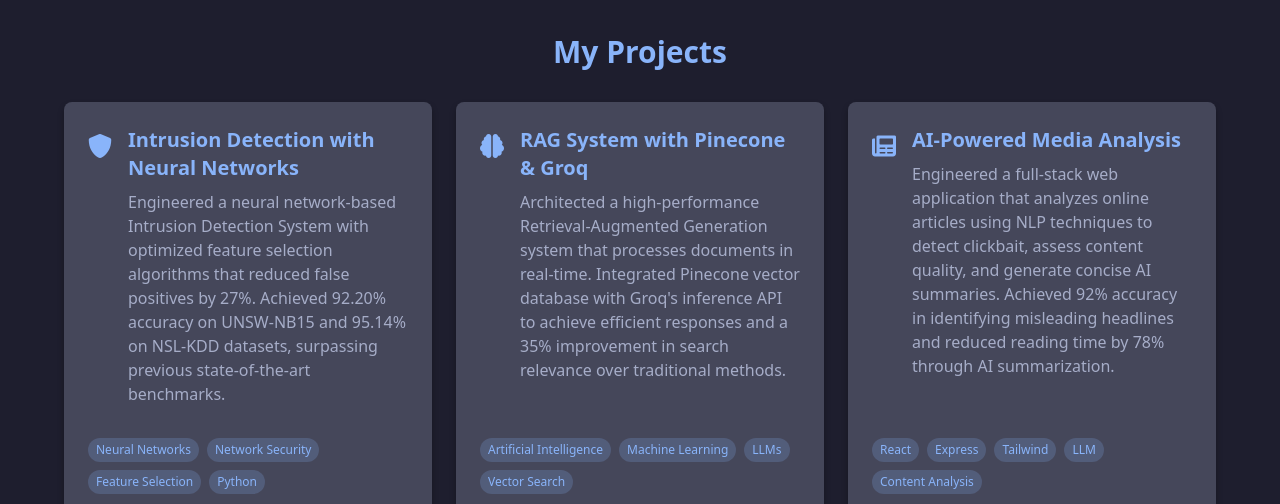
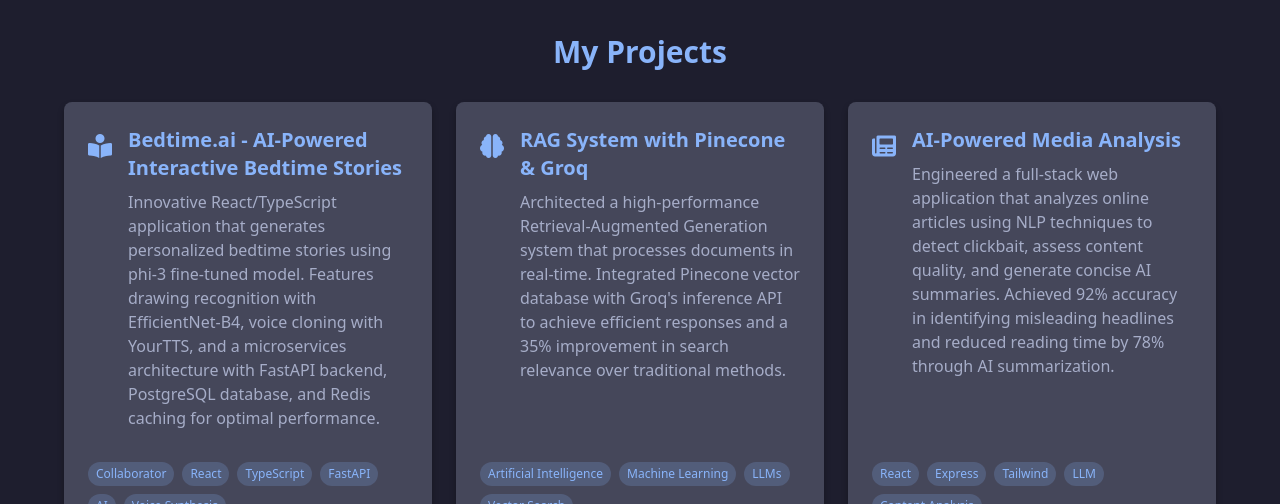
Before and after one commit to notquitethereyet/portfolio, an Astro site: page / in a window 1280 px wide. Shown: the part 1510-2014 px from the top of the page. Built offline with nearby package versions, Linux system fonts and the light colour scheme; Astro itself is replaced by a stand-in of ours.

Commit message:
change projects

```diff
--- a/src/components/sections/Projects.astro
+++ b/src/components/sections/Projects.astro
@@ -17,15 +17,25 @@ interface Props {
 }
 
 const defaultProjects: Project[] = [
+  // {
+  //   title: "Intrusion Detection with Neural Networks",
+  //   description: "Engineered a neural network-based Intrusion Detection System with optimized feature selection algorithms that reduced false positives by 27%. Achieved 92.20% accuracy on UNSW-NB15 and 95.14% on NSL-KDD datasets, surpassing previous state-of-the-art benchmarks.",
+  //   icon: "fa-shield-alt",
+  //   iconColor: "text-blue-600",
+  //   bgColor: "bg-blue-50",
+  //   textColor: "text-blue-800",
+  //   tags: ["Neural Networks", "Network Security", "Feature Selection", "Python"],
+  //   githubUrl: "https://github.com/notquitethereyet/ML-IDS"
+  // },
   {
-    title: "Intrusion Detection with Neural Networks",
-    description: "Engineered a neural network-based Intrusion Detection System with optimized feature selection algorithms that reduced false positives by 27%. Achieved 92.20% accuracy on UNSW-NB15 and 95.14% on NSL-KDD datasets, surpassing previous state-of-the-art benchmarks.",
-    icon: "fa-shield-alt",
+    title: "Bedtime.ai - AI-Powered Interactive Bedtime Stories",
+    description: "Innovative React/TypeScript application that generates personalized bedtime stories using phi-3 fine-tuned model. Features drawing recognition with EfficientNet-B4, voice cloning with YourTTS, and a microservices architecture with FastAPI backend, PostgreSQL database, and Redis caching for optimal performance.",
+    icon: "fa-book-reader",
     iconColor: "text-blue-600",
     bgColor: "bg-blue-50",
     textColor: "text-blue-800",
-    tags: ["Neural Networks", "Network Security", "Feature Selection", "Python"],
-    githubUrl: "https://github.com/notquitethereyet/ML-IDS"
+    tags: ["Collaborator", "React", "TypeScript", "FastAPI", "AI", "Voice Synthesis"],
+    githubUrl: "https://github.com/hoyathalis/bedtime.ai"
   },
   {
     title: "RAG System with Pinecone & Groq",
```
